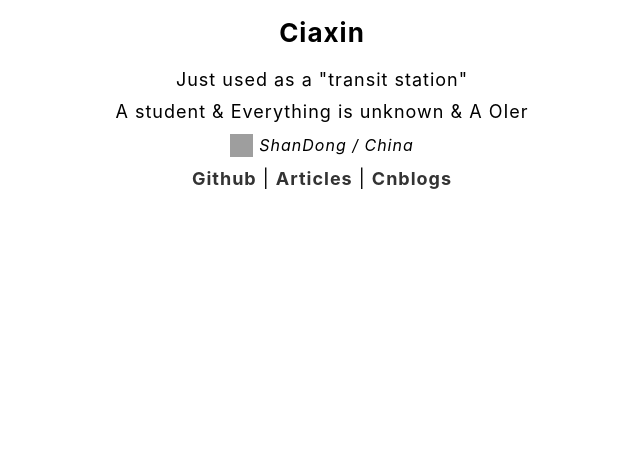
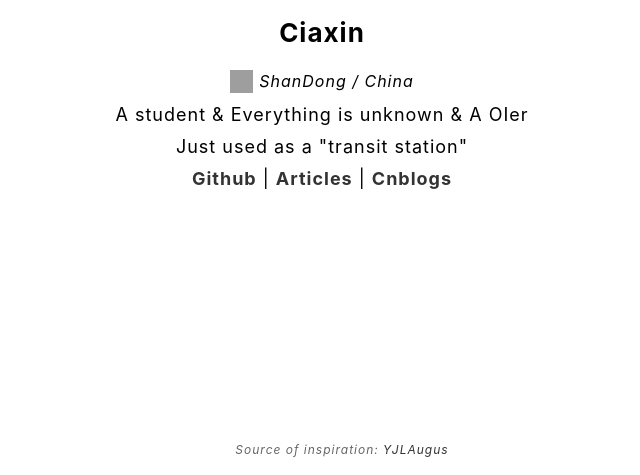
Before and after one commit to XYini06/home, a plain HTML site: page index.html in a window 1280 px wide. Shown: the part 322-797 px from the top of the page, without its empty margins (318-958 px from the left). Drawn offline with Linux system fonts and the light colour scheme; grey boxes are pictures that could not be loaded.

Commit message:
Update index.html

```diff
--- a/index.html
+++ b/index.html
@@ -4,22 +4,12 @@
 <title>HOME</title>
 <link rel="icon" href="https://cdn.luogu.com.cn/upload/image_hosting/1xz6ezbs.png" sizes="16x16">
 <style>
-html{height:100%;}
-body {
-font-size:18px;
-   height:-webkit-fill-available;
-  font-family: -apple-system,BlinkMacSystemFont,Segoe UI,PingFang SC,Hiragino Sans GB,Microsoft YaHei,Helvetica Neue,Helvetica,Arial,sans-serif,Apple Color Emoji,Segoe UI Emoji,Segoe UI Symbol;
-  letter-spacing: 1px;
-  margin: 15px 40px 15px 40px;
-  padding: 15px 0;
-  display: flex;
-    justify-content: center;
-    align-items: center;
-
-}
+html{height:100%; display: flex; justify-content: center;align-items: center;}
+body {font-size:18px;width: 100%;height:-webkit-fill-available;font-family: -apple-system,BlinkMacSystemFont,Segoe UI,PingFang SC,Hiragino Sans GB,Microsoft YaHei,Helvetica Neue,Helvetica,Arial,sans-serif,Apple Color Emoji,Segoe UI Emoji,Segoe UI Symbol;letter-spacing: 1px;margin: 15px 40px 15px 40px;padding: 15px 0;display: flex;}
 p {
 	margin: 11px 0 0 0;
 }
+
 .home {
 	width: 100%;
     text-align: center;
@@ -28,14 +18,16 @@ p {
    align-items: center;
 margin-block-end:130px;
 }
-.home .avatar-wrapper {
+.home .avatar-wrapper
+{
 	position: relative;
 	width: 160px;
 	height: 160px;
 	margin: 0 auto;
 }
 
-.home .avatar {
+.home .avatar
+{
 	width: 100%;
 	height: 100%;
 	border-radius: 50%;
@@ -44,33 +36,38 @@ margin-block-end:130px;
 	-ms-user-select: none;
 	user-select: none;
 }
-img {
+img
+{
     vertical-align: middle;
     border-style: none;
 }
 a{color:#333;text-decoration:none; }
 a:hover {color:#CC3300;text-decoration:none;}
+footer {
+	position: absolute;
+	bottom: 0;
+	width: -webkit-fill-available;
+	text-align: center;
+	padding: 20px;
+}
 </style>
 </head>
 <body>
 <section class="home">
 	<div style="display: flex; flex-direction: column;">
-
 		<div class="avatar-wrapper">
         			<img src="https://picx.zhimg.com/v2-06caf2cce176289d22a9a64a3ebd5add_xl.jpg?source=32738c0c" alt="Ciaxin" class="avatar" />
 		</div>
-
 		<h1 style="font-size: 26px; margin: 20px 0 10px;">Ciaxin</h1>
-       <p>Just used as a "transit station"</p>
-       <p>A student & Everything is unknown & A OIer</p>
 		<p><img src="https://cdn.luogu.com.cn/upload/image_hosting/uqionw5o.png" width="23" height="23" /> <em style="vertical-align: middle; margin: 10px 0 8px 0; font-size:16px;">ShanDong / China</em></p>
+		<p>A student & Everything is unknown & A OIer</p><p>Just used as a "transit station"</p>
 		<p><a href="https://github.com/Ciaxin" target="_blank"><strong>Github</strong></a>&nbsp;| <a href="https://ciaxin.github.io/" target="_blank"><strong>Articles</strong></a>&nbsp;| <a href="https://www.cnblogs.com/Cnghit/" target="_blank"><strong>Cnblogs</strong></a></p>
 	</div>
 </section>
 
 
-
-
-
+<footer class="footer">
+<em style="color:#666666; font-size:12px;">Source of inspiration: <a href="https://yjlaugus.gitee.io/" target="_blank">YJLAugus</a></em>
+</footer>
 </body>
 </html>
```
Lines whose indentation alone changed are shown as unchanged.
